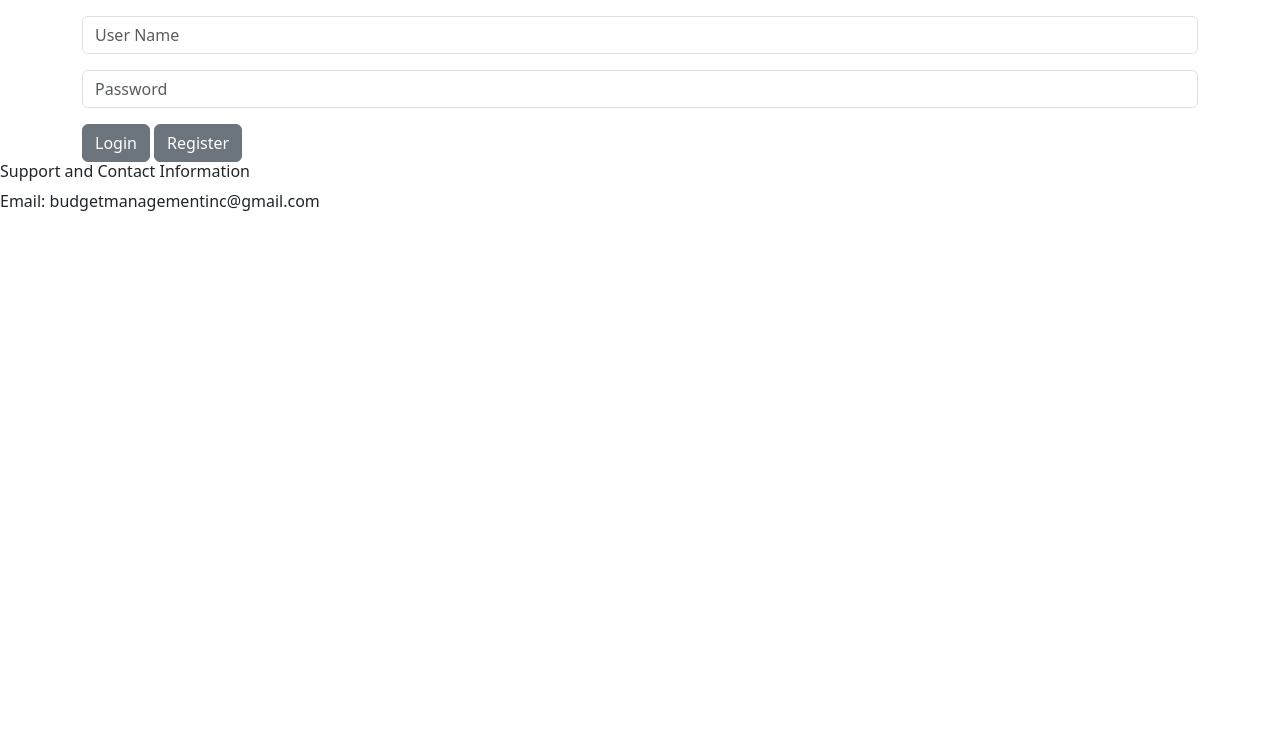
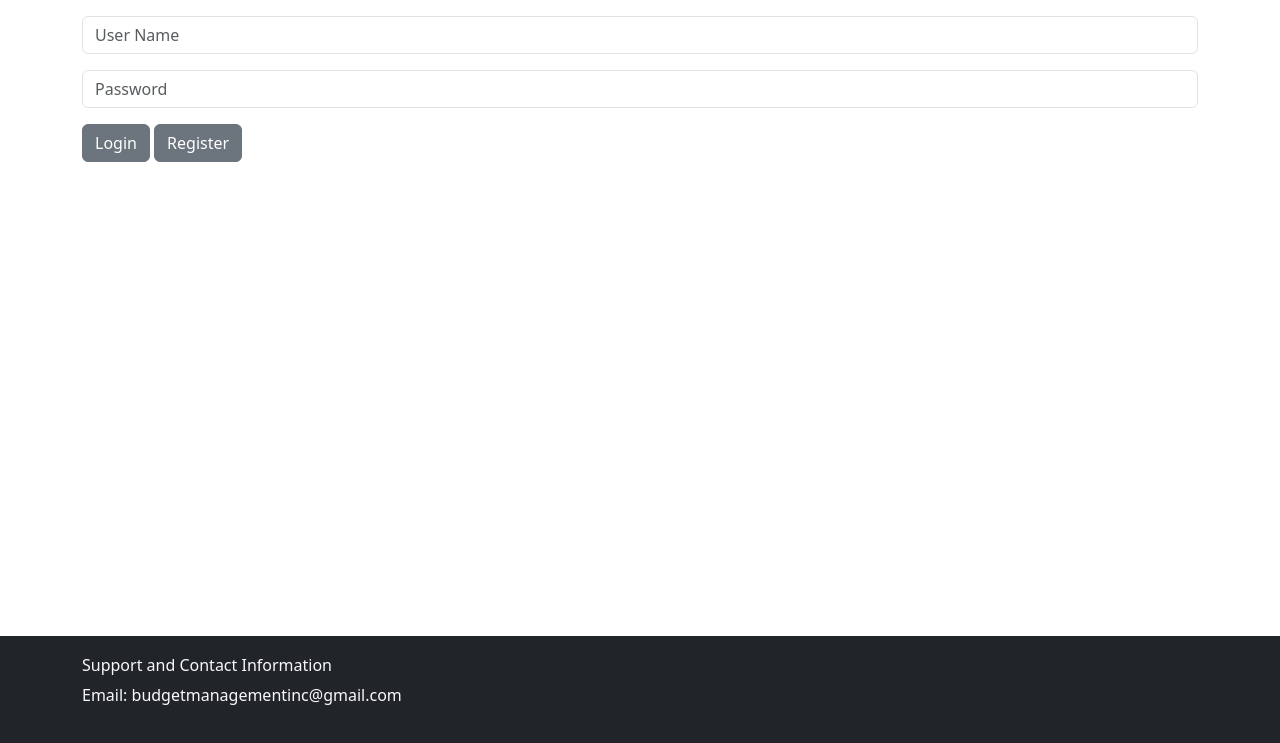
Before and after one commit to ahorner54/CollegeExpenseTracker, a Django app: page / in a window 1280 px wide. Shown: the part 57-800 px from the top of the page. Run offline with Django 5.2, Linux system fonts and the light colour scheme.

Commit message:
Reformatted footed color and position, always on bottom now

```diff
--- /dev/null
+++ b/ExpenseTracker/budget/static/css/styles.css
@@ -0,0 +1,7 @@
+.footer {
+    padding: 20px 0;
+    position: fixed;
+    bottom: 0;
+    left: 0;
+    width: 100%;
+}
--- a/ExpenseTracker/budget/templates/base.html
+++ b/ExpenseTracker/budget/templates/base.html
@@ -23,12 +23,14 @@
     {% block content %}{% endblock content %}
     <script src="https://cdn.jsdelivr.net/npm/bootstrap@5.3.3/dist/js/bootstrap.bundle.min.js" integrity="sha384-YvpcrYf0tY3lHB60NNkmXc5s9fDVZLESaAA55NDzOxhy9GkcIdslK1eN7N6jIeHz" crossorigin="anonymous"></script>
 </body>
-<footer id="footer">
-    <div>
-        <h6>Support and Contact Information</h6>
-    </div>
-    <div>
-        <p>Email: budgetmanagementinc@gmail.com</a></p>
+<footer class="footer bg-dark text-light">
+    <div class="container">
+        <div>
+            <h6>Support and Contact Information</h6>
+        </div>
+        <div>
+            <p>Email: budgetmanagementinc@gmail.com</a></p>
+        </div>
     </div>
 </footer>
 </html>
```
